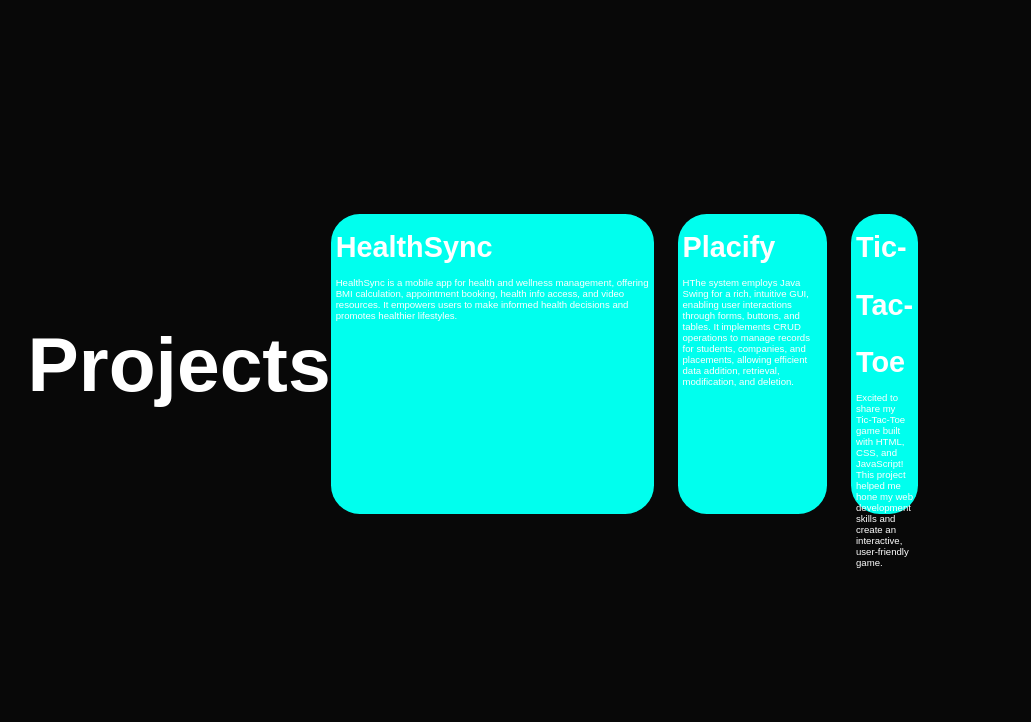
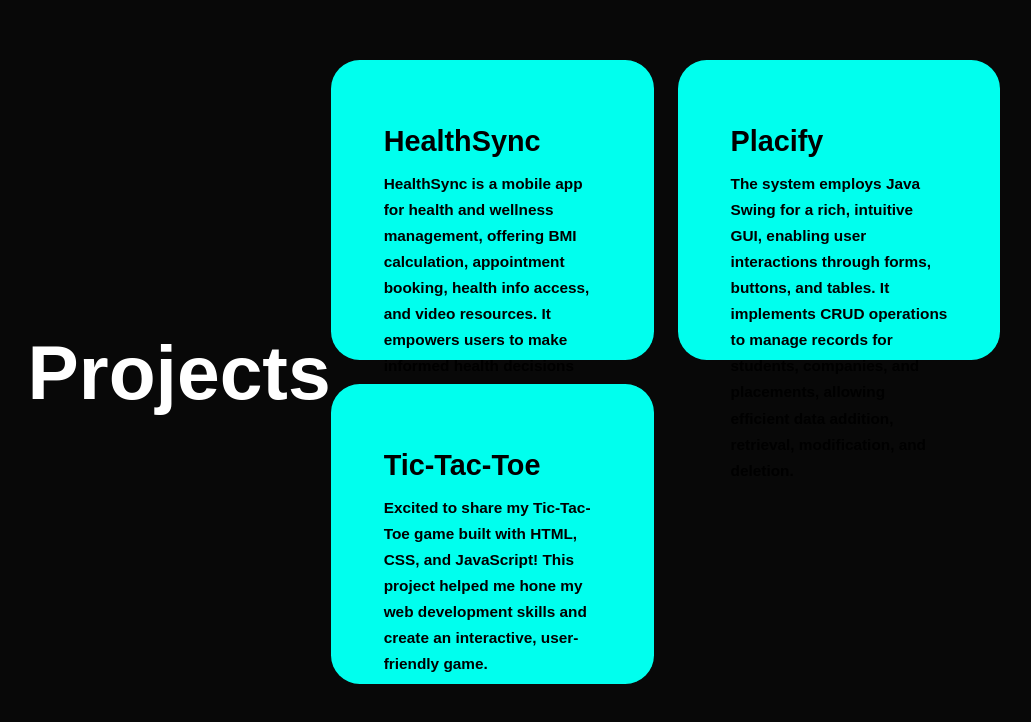
Before and after one commit to Yasht08/https---github.com-Yasht08-Portfolio, a plain HTML site: page index.html in a window 1280 px wide. Shown: the part 1904-2626 px from the top of the page, without its empty margins (126-1157 px from the left). Drawn offline with nearby package versions, Linux system fonts and the light colour scheme; a script that the page names is missing.

Commit message:
Refactor project section to use "projects" class instead of "Services"

```diff
--- a/index.html
+++ b/index.html
@@ -89,13 +89,12 @@
         </section>
 
 
-        <section class="Services" id="Services">
+        <section class="projects" id="Projects">
             <h2 class="heading">Projects</h2>
 
-
-            <div class="services-container">
-            <div class="service-box">
-            <div class="service-info">
+            <div class="projects-container">
+                <div class="project-box">
+                    <div class="project-info">
                         <h4>HealthSync</h4>
                         <p>HealthSync is a mobile app for health and wellness management,
                             offering BMI calculation, appointment booking, health info access, and video resources.
@@ -103,28 +102,23 @@
                     </div>
                 </div>
 
-            <div class="services-container">
-                <div class="service-box">
-                <div class="service-info">
+                <div class="project-box">
+                    <div class="project-info">
                         <h4>Placify</h4>
-                <p>HThe system employs Java Swing for a rich, intuitive GUI, enabling user interactions through forms, buttons, and tables.
-                    It implements CRUD operations to manage records for students, companies, and placements, allowing efficient data addition, retrieval, modification, and deletion.
-                    </p>
+                        <p>The system employs Java Swing for a rich, intuitive GUI, enabling user interactions through forms, buttons, and tables.
+                            It implements CRUD operations to manage records for students, companies, and placements, allowing efficient data addition, retrieval, modification, and deletion.</p>
                     </div>
                 </div>
 
-                <div class="services-container">
-                    <div class="service-box">
-                    <div class="service-info">
+                <div class="project-box">
+                    <div class="project-info">
                         <h4>Tic-Tac-Toe</h4>
                         <p>Excited to share my Tic-Tac-Toe game built with HTML, CSS, and JavaScript!
                             This project helped me hone my web development skills and create an interactive, user-friendly game.</p>
                     </div>
                 </div>
+            </div>
         </section>
-
-
-
 
         <script src="script.js"></script>
         </body>
--- a/style.css
+++ b/style.css
@@ -403,21 +403,21 @@ position: relative;
             }
 
 
-            .services{
+            .projects {
                 background: var(--bg-color);
                 color: black;
             }
-                .services h2{
+            .projects h2 {
                 margin-bottom: 5rem;
                 color: white;
             }
-                .services-container{
+            .projects-container {
                 display: grid;
-                grid-template-columns: repeat(2,1fr);
+                grid-template-columns: repeat(2, 1fr);
                 align-items: center;
                 gap: 2.5rem;
             }
-                .service-box{
+            .project-box {
                 background-color: var(--main-color);
                 height: 300px;
                 border-radius: 3rem;
@@ -425,14 +425,13 @@ position: relative;
                 cursor: pointer;
                 transition: 0.4s ease-in-out;
             }
-
-                service-box:hover{
+            .project-box:hover {
                 background: white;
                 color: black;
                 border: 5px solid var(--main-color);
                 transform: scale(1.03);
             }
-                    .service-box.service-info{
+            .project-info {
                 display: flex;
                 flex-direction: column;
                 text-align: left;
@@ -441,12 +440,12 @@ position: relative;
                 align-items: baseline;
                 padding: 5rem 5rem;
             }
-                    .service-info h4{
+            .project-info h4 {
                 font-size: 3rem;
                 font-weight: 800;
                 line-height: 2;
             }
-                    service-info p{
+            .project-info p {
                 font-size: 1.6rem;
                 font-weight: 600;
                 max-height: 100px;
```
Lines whose indentation alone changed are shown as unchanged.
